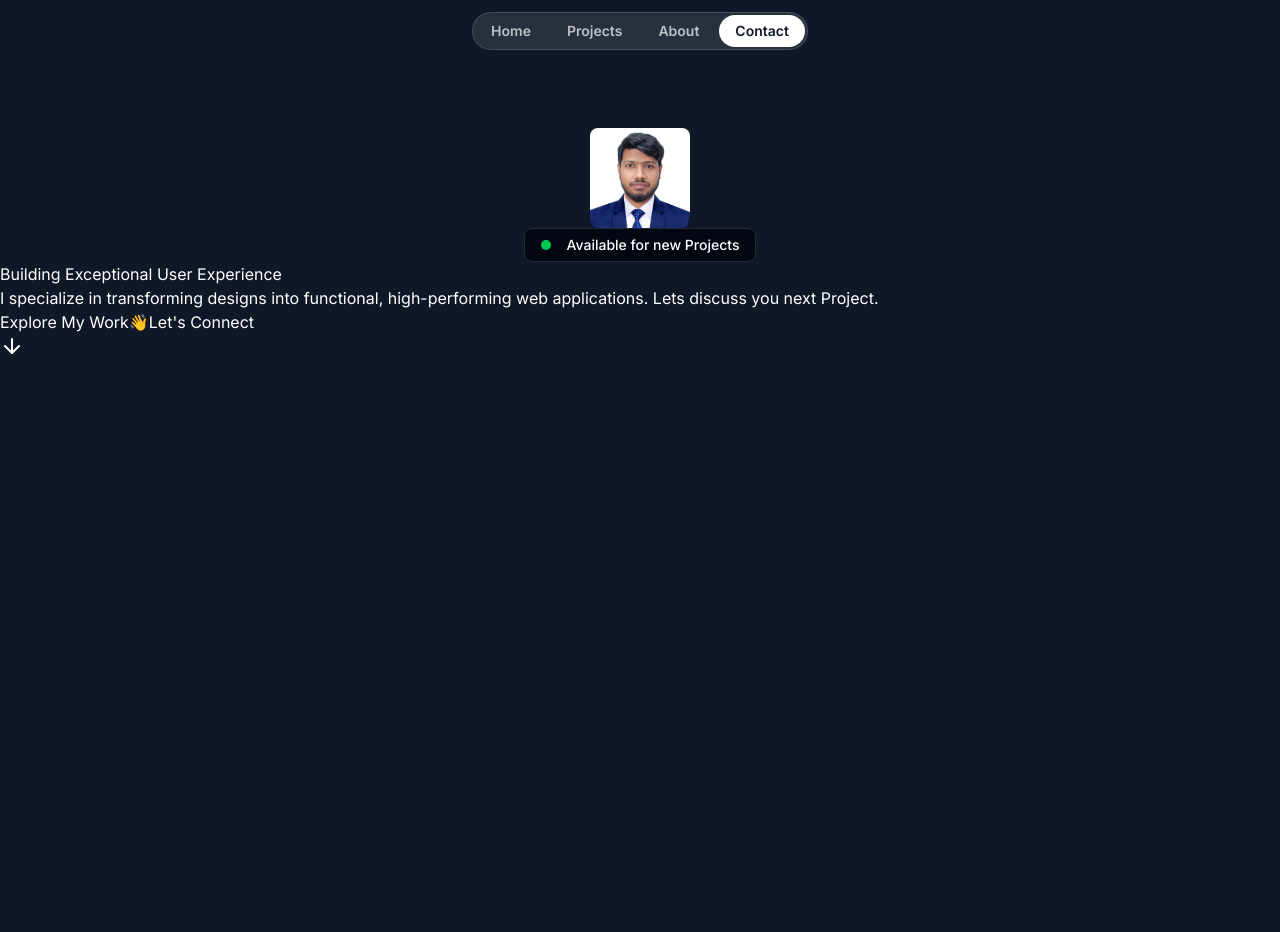
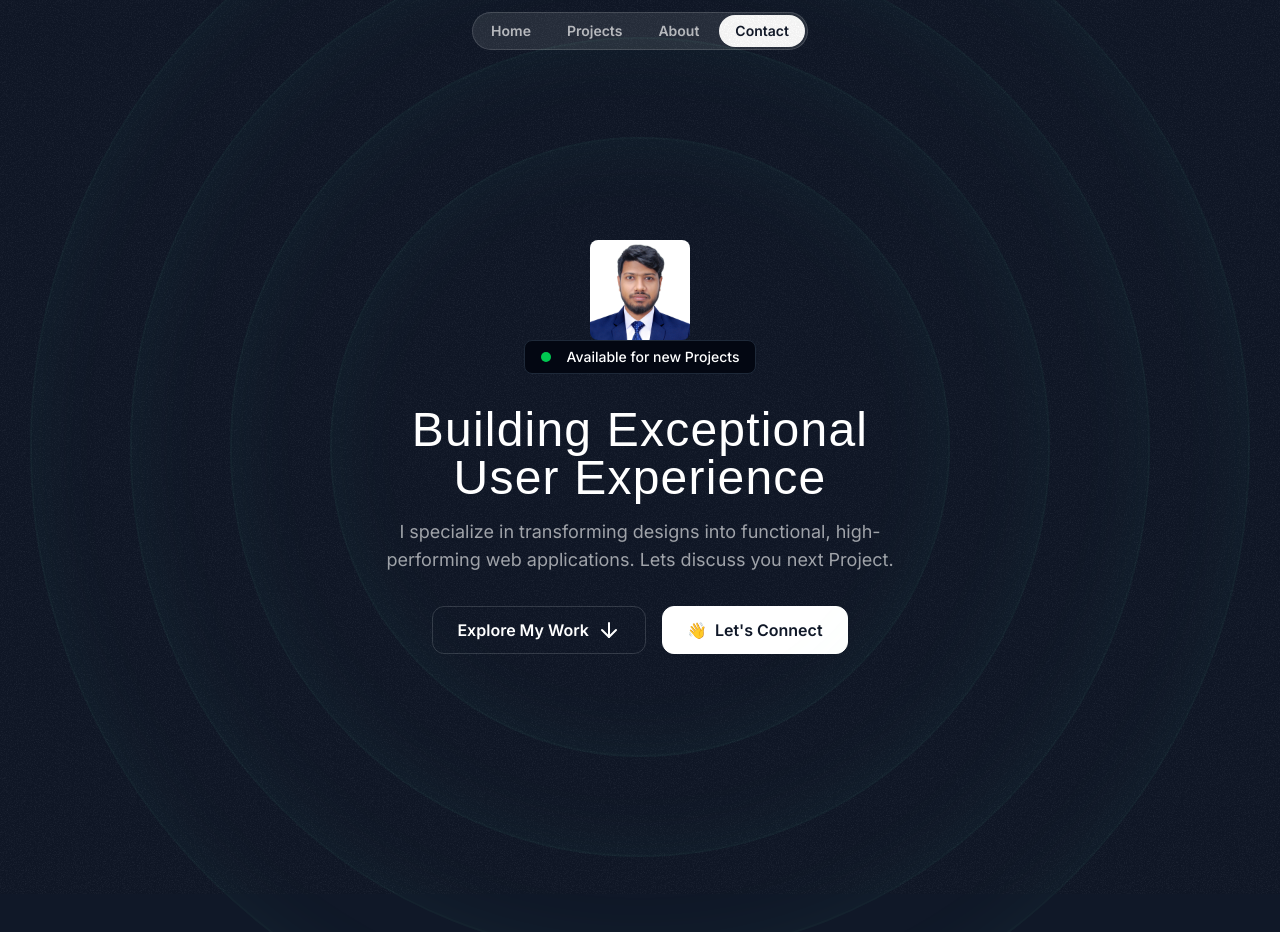
Before and after one commit to redwanhasan07208212/redwan-portfolio, a Next.js app: page / in a window 1280 px wide. Shown: the top 932 px of the page. Before the commit the page ends 800 px from the top, so only its background shows below. Built offline with nearby package versions, Linux system fonts and the light colour scheme; a web font is replaced by a local one.

Commit message:
hero section

```diff
--- a/src/app/globals.css
+++ b/src/app/globals.css
@@ -4,4 +4,7 @@
   .nav-item {
     @apply px-4 py-1.5 rounded-full text-white/70 text-sm font-semibold hover:bg-white/10 hover:text-white transition duration-300;
   }
+  .hero-ring {
+    @apply absolute inset-0  border-2 top-1/2 left-1/2 -translate-x-1/2 -translate-y-1/2 rounded-full border-emerald-300/5 shadow-[0_0_80px_inset] shadow-emerald-300/5;
+  }
 }
--- a/src/sections/Hero.tsx
+++ b/src/sections/Hero.tsx
@@ -2,9 +2,18 @@
 import redwan from "@/assets/images/redwan.jpg";
 import { ArrowDown } from "lucide-react";
 import Image from "next/image";
+import grainImg from "@/assets/images/grain.jpg";
 export const HeroSection = () => {
   return (
-    <div className="py-32">
+    <div className="py-32 md:py-48 lg:py-60 relative z-0 flex flex-col items-center justify-center">
+      <div
+        className="absolute inset-0 -z-30 opacity-5"
+        style={{ backgroundImage: `url(${grainImg.src})` }}
+      ></div>
+      <div className="size-[620px] hero-ring"></div>
+      <div className="size-[820px] hero-ring"></div>
+      <div className="size-[1020px] hero-ring"></div>
+      <div className="size-[1220px] hero-ring"></div>
       <div className="container">
         <div className="flex flex-col items-center">
           <Image
@@ -19,19 +28,23 @@
             </div>
           </div>
         </div>
-        <h1>Building Exceptional User Experience</h1>
-        <p>
-          I specialize in transforming designs into functional, high-performing
-          web applications. Lets discuss you next Project.
-        </p>
-        <div>
-          <button>
-            <span>Explore My Work</span>
+        <div className="max-w-lg mx-auto">
+          <h1 className="font-serif text-3xl md:text-5xl text-center mt-8 tracking-wide">
+            Building Exceptional User Experience
+          </h1>
+          <p className="mt-4 text-center text-white/60 md:text-lg">
+            I specialize in transforming designs into functional,
+            high-performing web applications. Lets discuss you next Project.
+          </p>
+        </div>
+        <div className="flex flex-col md:flex-row justify-center items-center mt-8 gap-4">
+          <button className="inline-flex items-center gap-2  border border-white/15 rounded-xl px-6 h-12">
+            <span className="font-semibold">Explore My Work</span>
             <ArrowDown />
           </button>
-          <button>
+          <button className="inline-flex items-center gap-2 border border-white bg-white text-gray-900 h-12 px-6 rounded-xl">
             <span>👋</span>
-            <span>Let&apos;s Connect</span>
+            <span className="font-semibold">Let&apos;s Connect</span>
           </button>
         </div>
       </div>
```
